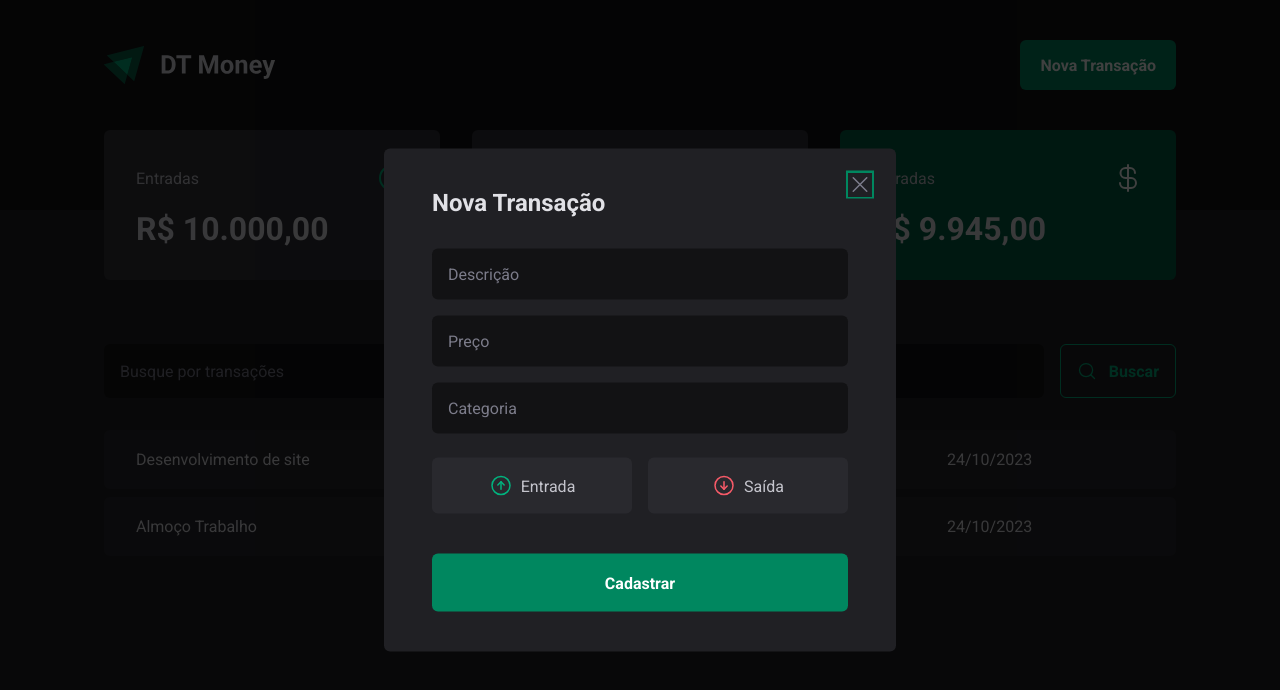
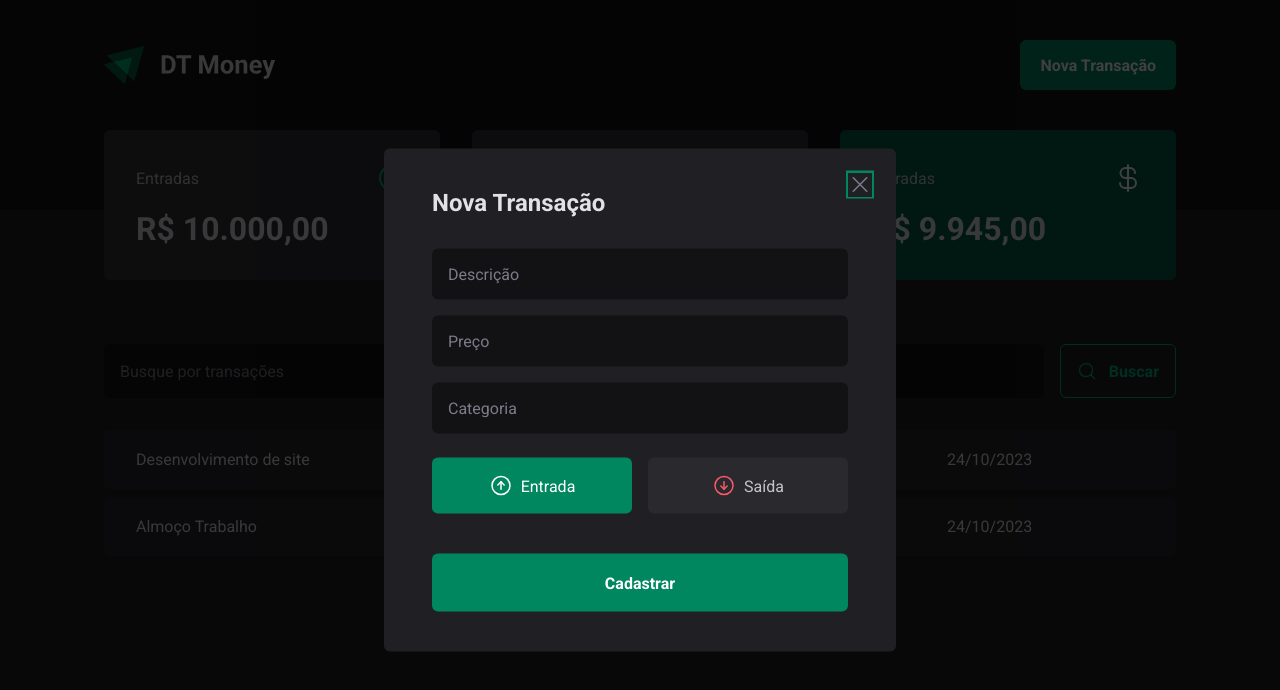
Before and after one commit to EsdrasCFF/dt-money, a React (Vite) app: page / in a window 1280 px wide. Both pictures are taken after a click on the button "Nova Transação". Shown: the top 690 px of the page. Built offline with nearby package versions, Linux system fonts and the light colour scheme; data requests are answered from the project's data file.

Commit message:
Feat: Controller components - button modal

```diff
--- a/src/components/NewTransactionModal/index.tsx
+++ b/src/components/NewTransactionModal/index.tsx
@@ -2,22 +2,25 @@ import { ArrowCircleDown, ArrowCircleUp, X } from "phosphor-react";
 import * as Dialog from '@radix-ui/react-dialog';
 import { CloseButton, Content, Overlay, TransactionType, TransactionTypeButton } from "./styles";
 import * as z from "zod";
-import { useForm } from "react-hook-form";
+import { Controller, useForm } from "react-hook-form";
 import { zodResolver } from "@hookform/resolvers/zod";
 
 const newTransactionFormSchema = z.object({
   description: z.string(),
   price: z.number(),
   category: z.string(),
-  //type: z.enum(["income", "outcome"]),
+  type: z.enum(["income", "outcome"]),
 })
 
 type newTransactionFormInputs = z.infer<typeof newTransactionFormSchema>
 
 export function NewTransactionModal() {
 
-  const { register, handleSubmit, formState: { isSubmitting } } = useForm<newTransactionFormInputs>({
-    resolver: zodResolver(newTransactionFormSchema)
+  const { control, register, handleSubmit, formState: { isSubmitting } } = useForm<newTransactionFormInputs>({
+    resolver: zodResolver(newTransactionFormSchema),
+    defaultValues: {
+      type: "income"
+    }
   })
 
   async function handleCreateNewTransaction(data: newTransactionFormInputs ) {
@@ -57,7 +60,12 @@ export function NewTransactionModal() {
             {...register("category")}
           />
 
-          <TransactionType>
+          <Controller
+            control={control}
+            name="type"
+            render={({field}) => {
+              return (
+                <TransactionType onValueChange={field.onChange} value={field.value} >
                   <TransactionTypeButton variant="income" value="income" >
                     <ArrowCircleUp size={24} />
                     Entrada
@@ -68,6 +76,9 @@ export function NewTransactionModal() {
                     Saída
                   </TransactionTypeButton>
                 </TransactionType>
+              )
+            }}
+          />
 
           <button type="submit" disabled={isSubmitting} > Cadastrar </button>
 
```
Lines whose indentation alone changed are shown as unchanged.
